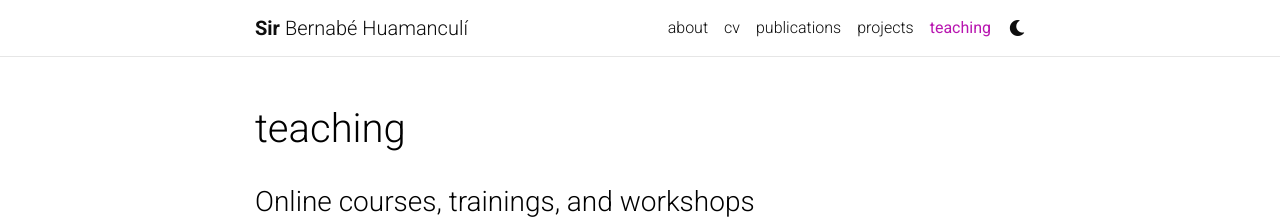
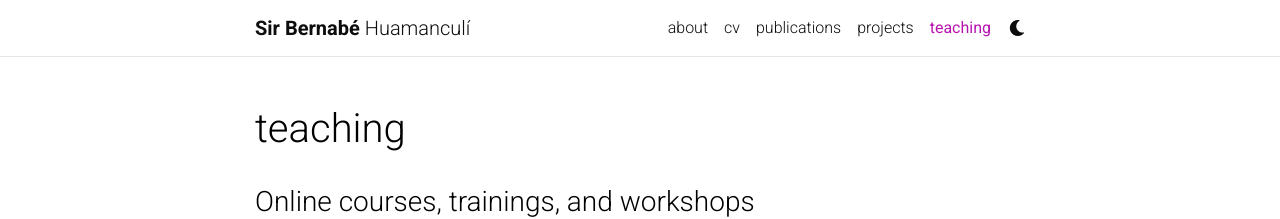
Before and after one commit to Sirberha/sirberha.github.io, a Jekyll site: the page built from _pages/teaching.md, in a window 1280 px wide. Shown: the top 219 px of the page. Built offline with Jekyll 4.4.1, drawn with Linux system fonts in a browser that asks for light colours; comment, search, counter and statistics services are not loaded; a style sheet for code colours, icons or effects is not loaded; part of the change alters nothing that is shown.

```diff
--- a/_config.yml
+++ b/_config.yml
@@ -3,8 +3,8 @@
 # -----------------------------------------------------------------------------
 
 title: blank # the website title (if blank, full name will be used instead)
-first_name: Sir
-middle_name: Bernabé
+first_name: Sir Bernabé
+middle_name:
 last_name: Huamanculí
 email: huamanculi.sirb@gmail.com
 description: > # the ">" symbol means to ignore newlines until "footer_text:"
```
